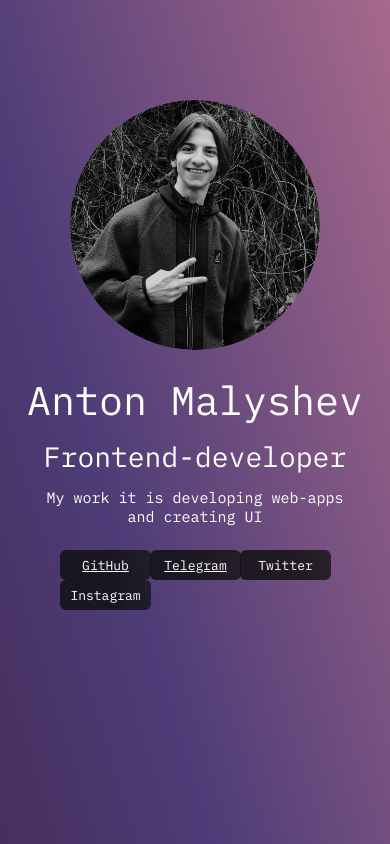
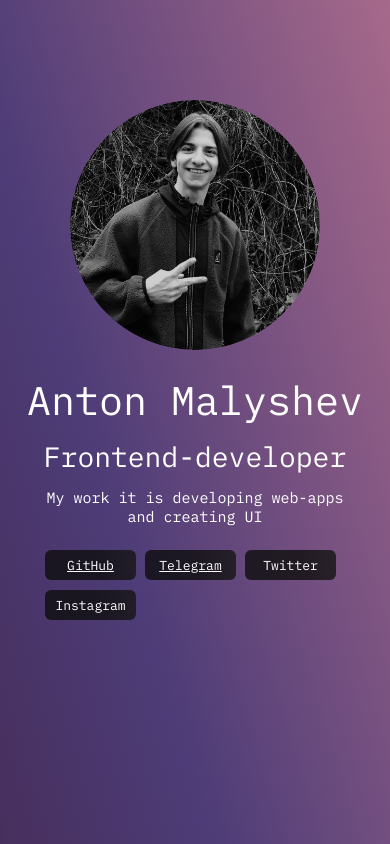
Before and after one commit to TohaLike/anton__portfolio, a React (Create React App) app: page / in a window 390 px wide. Shown: the top 844 px of the page. Built offline with nearby package versions, Linux system fonts and the light colour scheme.

Commit message:
added adaptive css

```diff
--- a/src/Adaptive.css
+++ b/src/Adaptive.css
@@ -79,7 +79,8 @@
 
    .visibility__links {
       display: grid;
-      grid-template-columns: repeat(3, 90px);
+      grid-template-columns: repeat(3, 100px);
+      row-gap: 10px;
       justify-content: center;
       /* grid-template-rows: repeat(2, 30px); */
    }
```
